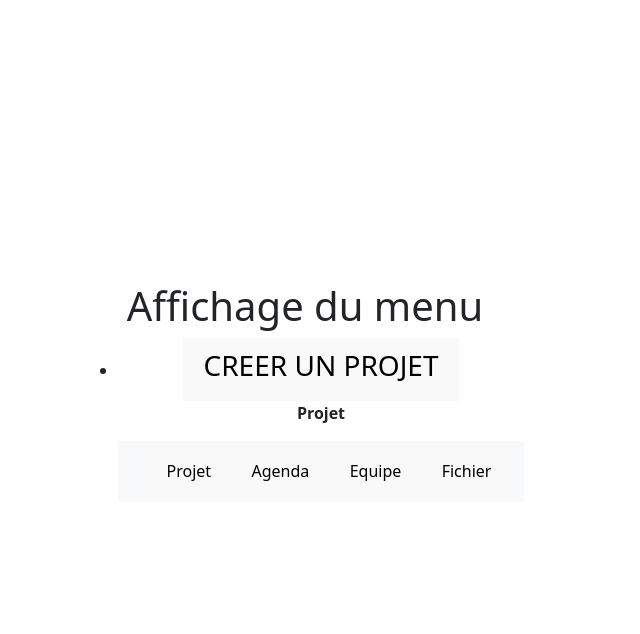
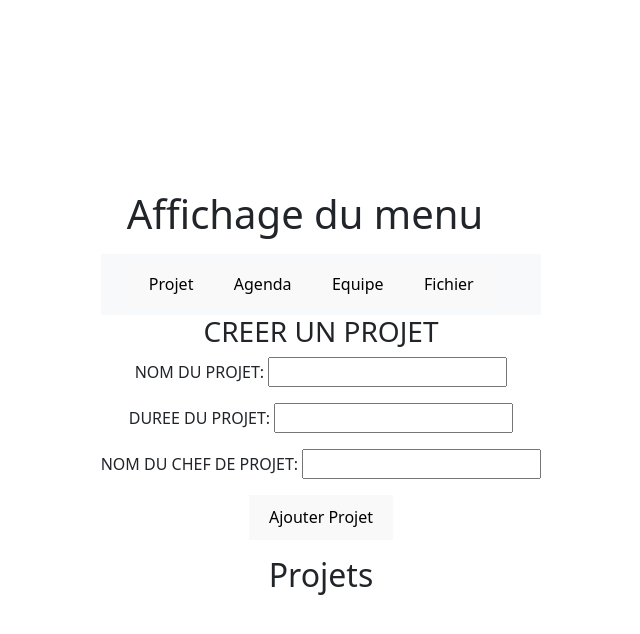
Before and after one commit to PROJWEB2-S1-2223/projet-Durand98, a React (Vite) app in the folder client/: page / in a window 1280 px wide. Both pictures are taken after a click on the button "Projet". Shown: the top 634 px of the page, without its empty margins (335-975 px from the left). Built offline with nearby package versions, Linux system fonts and the light colour scheme; the HTML template or start-up script is replaced by a standard one.

Commit message:
Optimisation code et correction

```diff
--- a/client/package.json
+++ b/client/package.json
@@ -9,7 +9,9 @@
     "preview": "vite preview --host"
   },
   "dependencies": {
+    "bootstrap": "^5.2.3",
     "react": "^18.2.0",
+    "react-bootstrap": "^2.7.2",
     "react-dom": "^18.2.0"
   },
   "devDependencies": {
--- a/client/src/App.jsx
+++ b/client/src/App.jsx
@@ -7,6 +7,7 @@ import Nav from 'react-bootstrap/Nav';
 import Navbar from 'react-bootstrap/Navbar';
 import Menu from './Menu';
 import Titre from './Titre';
+import ProjContent from './ProjContent';
 
 
 function App()
@@ -16,6 +17,7 @@ function App()
     <div className="App">
       <Titre/>
       <Menu/>
+
 </div>
        );
     }
--- a/client/src/Forme.jsx
+++ b/client/src/Forme.jsx
@@ -1,5 +1,5 @@
 import React, { useState } from 'react';
-
+import ProjContent from './ProjContent';
 function Forme({ onSubmit }) {
   const [counts, setCounts] = useState({
     nomProj: '',
--- a/client/src/Menu.jsx
+++ b/client/src/Menu.jsx
@@ -1,55 +1,26 @@
 import React, { useState ,useEffect} from 'react';
 import Forme from './Forme';
 import List from './List';
+import ProjContent from './ProjContent';
 import 'bootstrap/dist/css/bootstrap.min.css';
 import Container from 'react-bootstrap/Container';
 import Nav from 'react-bootstrap/Nav';
 import Navbar from 'react-bootstrap/Navbar';
 function Menu(){
   const [count, setCount] = useState('');
-  const list=
-  [
-    {nom: "Projet",prenom: "Projet",},
-    {nom: "Agenda", prenom: "Angenda",},
-    {nom: "Equipe", prenom: "Equipe",},
-    {nom: "Fichier", prenom: "Fichier",},
-  ];
-  const initialproj = JSON.parse(localStorage.getItem('proj'));
-  const [proj, setProj] = useState(initialproj || [] );
+  const [active, setActive] = useState('Projets');
+  const list=["Projet","Agenda","Equipe","Fichier",];
 
-  useEffect(() => {
-    localStorage.setItem('proj', JSON.stringify(proj));
-  },
-  [proj]);
-
-  function addProj(newProj) {
-    const newProjList = [...proj, newProj];
-    setProj(newProjList);
-  }
-
-  function removeProj(nomProj) {
-    const newProjList = proj.filter((ddd) => ddd.nomProj !== nomProj);
-    setProj(newProjList);
-  }
 
   function myFunction(even){
     setCount(even.target.value);
   console.log(even.target.value);}
 
-  const [form,setForm]=useState(false);
-  function booleanForme(){
-    setForm(!form);
-  }
+
 
   return(
   <ul>
-  <li><button onClick={booleanForme}><h3>CREER UN PROJET</h3></button></li>
-    {form && (
-      <>
-    <Forme onSubmit={addProj}/>
-    <List list={proj} onRemove={removeProj}/>
-    </>
-    )}
+
     <p><strong>{count} </strong></p>
     <>
     <Navbar bg="light" expand="lg">
@@ -62,21 +33,34 @@ function Menu(){
     {
       list.map(function Retour(item){
         return(
-          <span onClick={myFunction} >
-        <li>
-      <button  value={item.nom} variant="success" >
-      {item.nom}
-      </button>
-      </li>
-      </span>);
+          <MenuItem key={item} title={item} onClick={setActive} />
+
+
+
+
+         );
       })
     }
      </Nav>
      </Navbar.Collapse>
      </Container>
      </Navbar>
+     {active === 'Projet' && <ProjContent/>}
+     {active === 'Agenda' && <h2>Agenda</h2>}
+     {active === 'Equipe' && <h2>Equipe</h2>}
+     {active === 'Fichier' && <h2>Fichier</h2>}
     </>
   </ul>);
+
+function MenuItem({ title, onClick })
+{
+   return (
+<li>
+  <button type="button" onClick={() => onClick(title)}>
+    {title}
+    </button>
+    </li>
+    );}
   }
 
 export default Menu;
--- /dev/null
+++ b/client/src/ProjContent.jsx
@@ -0,0 +1,38 @@
+import React, { useState,useEffect } from 'react';
+import Menu from './Menu';
+import Forme from './Forme';
+import Titre from './Titre';
+import List from './List';
+
+
+function Projcontent(){
+
+  const initialproj = JSON.parse(localStorage.getItem('proj'));
+  const [proj, setProj] = useState(initialproj || [] );
+
+  useEffect(() => {
+    localStorage.setItem('proj', JSON.stringify(proj));
+  },
+  [proj]);
+
+  function addProj(newProj) {
+    const newProjList = [...proj, newProj];
+    setProj(newProjList);
+  }
+
+  function removeProj(nomProj) {
+    const newProjList = proj.filter((ddd) => ddd.nomProj !== nomProj);
+    setProj(newProjList);
+  }
+  return(
+
+    <>
+    <h3>CREER UN PROJET</h3>
+    <Forme onSubmit={addProj}/>
+    <h2>Projets </h2>
+    <List list={proj} onRemove={removeProj}/>
+    </>
+     )
+
+}
+export default Projcontent;
--- a/package.json
+++ b/package.json
@@ -1,6 +1,6 @@
 {
   "dependencies": {
     "bootstrap": "^5.2.3",
-    "react-bootstrap": "^2.7.1"
+    "react-bootstrap": "^2.7.2"
   }
 }
```
Also changed, not shown: 2 other files (tests, documents, lock files or other folders).
